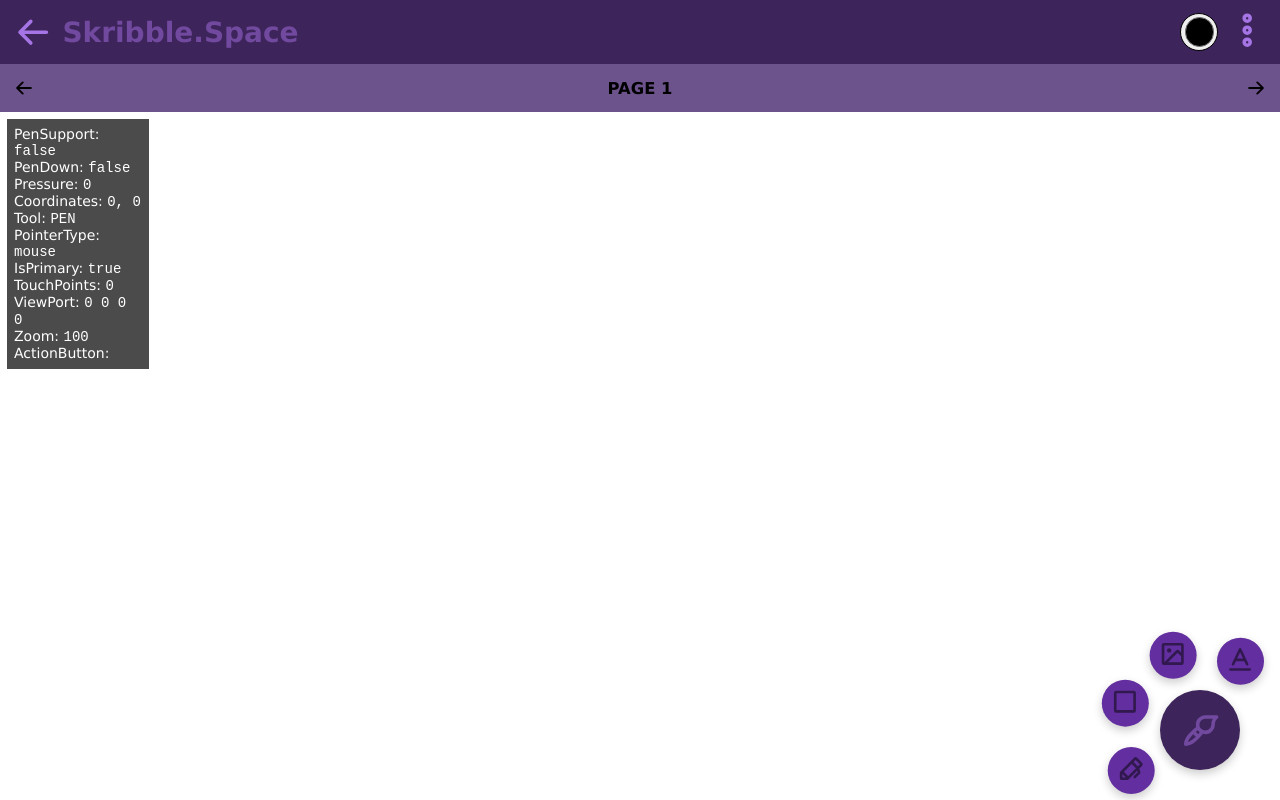
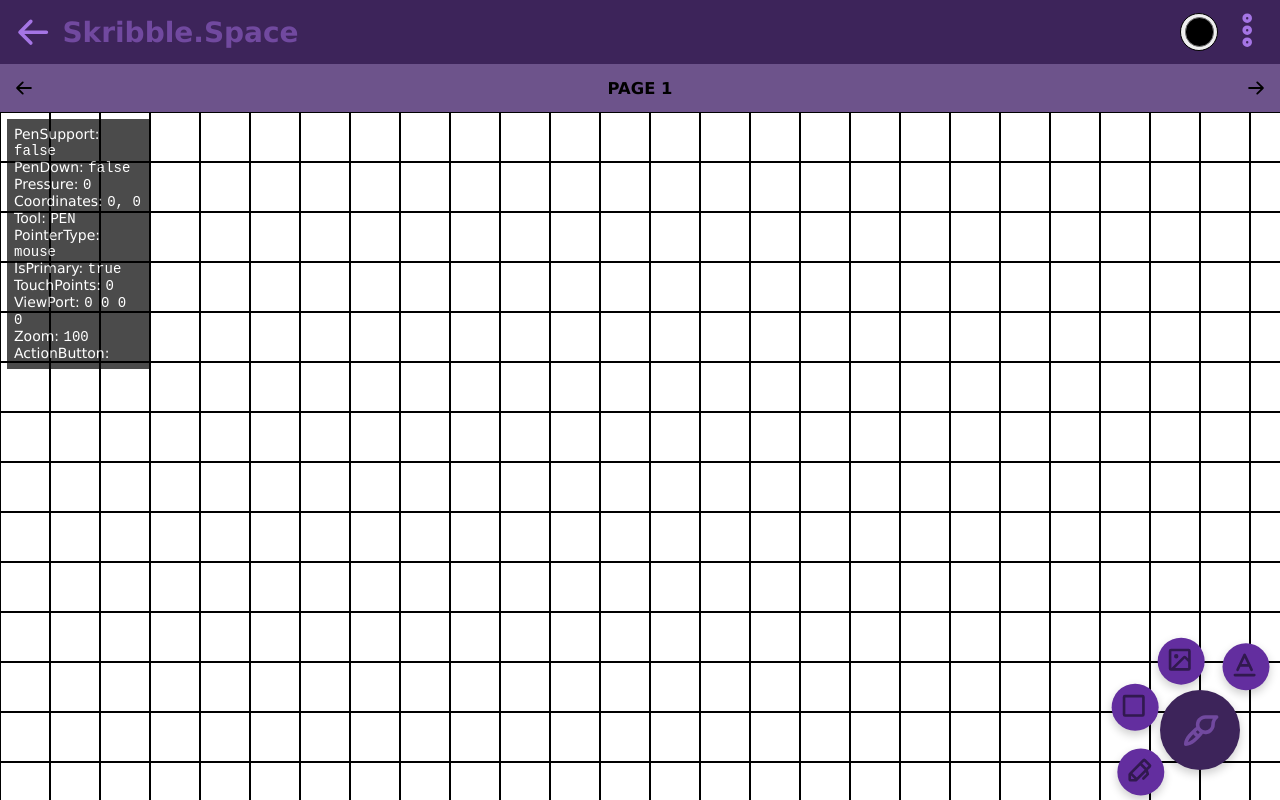
Before and after one commit to amathieson/skribble.space, a React (Vite) app: page / in a window 1280 px wide. Both pictures are taken after a click on the button 1200 px from the left and 730 px from the top of the page. Built offline with nearby package versions, Linux system fonts and the light colour scheme; a web font is replaced by a local one.

Commit message:
+ changed how fab works cause clicky button no click + added a grid overlay + hijacked Adam's code again

```diff
--- a/src/WebMindmap.jsx
+++ b/src/WebMindmap.jsx
@@ -1,10 +1,14 @@
 import React, { useEffect, useRef, useState } from 'react';
 import '@scss/_style.scss';
+import GridOverlay from "./components/canvas_functionality/GridOverlay.jsx";
 
 const WebMindMap = ({ penColor, backgroundColour = '#fff', actionDone }) => {
     const canvasRef = useRef(null);
     const svgRef = useRef(null);
     const svgBackRef = useRef(null);
+    const viewPortRef = useRef([0,0,0,0]);
+    const [viewPort, setViewPort] = useState([0,0,0,0]);
+
     const [debug, setDebug] = useState({
         penSupport: false,
         penDown: false,
@@ -66,7 +70,6 @@
         let zoom = 1;
         let center = [rect.width / 2, rect.height / 2];
         let rotation = 0;
-        let viewPort = [];
 
         // Helper for path conversion
         function catmullRomToBezier(points) {
@@ -103,15 +106,17 @@
             let vW = rect.width * 0.5 / z;
             let vH = rect.height * 0.5 / z;
             let vp = [c[0] - vW, c[1] - vH, vW * 2, vH * 2];
-            viewPort = vp;
+            viewPortRef.current = vp;
+            setViewPort(vp);
             svg.setAttribute('viewBox', vp.join(' '));
         }
         computeViewport(center, zoom);
         function projectViewPort(point) {
+            const vp = viewPortRef.current;
             return [
-                point[0]/rect.width*viewPort[2] + (center[0]-viewPort[2]/2),
-                point[1]/rect.height*viewPort[3] + (center[1]-viewPort[3]/2),
-            ]
+                (point[0] / rect.width) * vp[2] + vp[0],
+                (point[1] / rect.height) * vp[3] + vp[1],
+            ];
         }
 
         const updateDebug = (e) => {
@@ -301,6 +306,9 @@
 
             <svg id="vector" ref={svgRef}>
                 <rect x={0} y={0} ref={svgBackRef} fill={backgroundColour} />
+                <GridOverlay
+                    viewPort={viewPort}
+                />
             </svg>
         </div>
     );
--- /dev/null
+++ b/src/components/canvas_functionality/GridOverlay.jsx
@@ -0,0 +1,61 @@
+// noinspection com.intellij.reactbuddy.ArrayToJSXMapInspection
+
+import React from 'react';
+
+const GridOverlay = ({
+                         viewPort, // required: [x, y, width, height]
+                     }) => {
+    if (!viewPort || viewPort.length !== 4) return null;
+
+    const [x, y, width, height] = viewPort;
+    let gridSpacing = 50;
+    let gridLineColor = "#000";
+    let gridLineWidth = 2;
+
+    // Calculate aligned grid lines based on spacing inside viewport
+    const startX = Math.floor(x / gridSpacing) * gridSpacing;
+    const endX = Math.ceil((x + width) / gridSpacing) * gridSpacing;
+    const startY = Math.floor(y / gridSpacing) * gridSpacing;
+    const endY = Math.ceil((y + height) / gridSpacing) * gridSpacing;
+
+    const verticalLines = [];
+    for (let gx = startX; gx <= endX; gx += gridSpacing) {
+        verticalLines.push(
+            <line
+                key={`v${gx}`}
+                x1={gx}
+                y1={y}
+                x2={gx}
+                y2={y + height}
+                stroke={gridLineColor}
+                strokeWidth={gridLineWidth}
+            />
+        );
+    }
+
+    const horizontalLines = [];
+    for (let gy = startY; gy <= endY; gy += gridSpacing) {
+        horizontalLines.push(
+            <line
+                key={`h${gy}`}
+                x1={x}
+                y1={gy}
+                x2={x + width}
+                y2={gy}
+                stroke={gridLineColor}
+                strokeWidth={gridLineWidth}
+            />
+        );
+    }
+
+    return (
+        <>
+            <g className="grid-lines">
+                {verticalLines}
+                {horizontalLines}
+            </g>
+        </>
+    );
+};
+
+export default GridOverlay;
--- a/src/components/navigation/ToolFAB.jsx
+++ b/src/components/navigation/ToolFAB.jsx
@@ -19,14 +19,23 @@
         }
     };
 
+    const temp = () => {
+        console.log("We will do things soon!")
+    }
+
     return (
-        <button className={`floating_button ${fabState}`} onClick={toggleMenu}>
-            <Paintbrush className="fab_main_icon" />
-            <div className="smaller_circle"><Text /></div>
-            <div className="smaller_circle"><Image /></div>
-            <div className="smaller_circle"><Square /></div>
-            <div className="smaller_circle"><Pen /></div>
-        </button>
+        <div className={`fab_wrapper ${fabState}`}>
+            <button className="floating_button" onClick={toggleMenu}>
+                <Paintbrush className="fab_main_icon" />
+            </button>
+
+            <button className="smaller_circle" onClick={temp}><Text /></button>
+            <button className="smaller_circle" onClick={temp}><Image /></button>
+            <button className="smaller_circle" onClick={temp}><Square /></button>
+            <button className="smaller_circle" onClick={temp}><Pen /></button>
+        </div>
+
+
     );
 };
 
--- a/src/pages/Mindmap.jsx
+++ b/src/pages/Mindmap.jsx
@@ -34,13 +34,8 @@
                     setBackgroundColour={setBackgroundColour}
                 />
             </DropdownProvider>
-
             <WebMindMap penColor={penColor} backgroundColour={backgroundColour} actionDone={handleMinMapAction} />
             <ToolFAB />
-            <p>
-                lala the quick brown fox something lazy dog, lorem ipsum bla bla bla
-                un deux trois quatre cinq six
-            </p>
         </>
     );
 }
--- a/src/styles/mixins/_variables.scss
+++ b/src/styles/mixins/_variables.scss
@@ -30,4 +30,4 @@
 $num_circles: 4;
 
 // How far away the surrounding circles orbit
-$orbit_radius: 80px
+$orbit_radius: 77px
--- a/src/styles/navigation/_toolFAB.scss
+++ b/src/styles/navigation/_toolFAB.scss
@@ -7,12 +7,20 @@
 * ---------------------------------------
 */
 
+//Container for the FAB
+.fab_wrapper {
+  position: fixed;
+  bottom: 30px;
+  right: 40px;
+  width: 80px;
+  height: 80px;
+  overflow: visible;
+  z-index: 10;
+
+
   //centre button of fab
   .floating_button {
-  position: fixed;
-  z-index: 10;
-  bottom: 30px;
-  right: 40px;
+    position: relative;
     width: 80px;
     height: 80px;
     border-radius: 50%;
@@ -37,6 +45,7 @@
     outline: none;
   }
 
+}
 /**
 * ---------------------------------------
 * Icons
@@ -59,23 +68,21 @@
 
 // Base styles for smaller circles
 .smaller_circle {
+  all: unset;
   position: absolute;
+  top: 25%;
+  left: 30%;
   width: variables.$circle_size;
   height: variables.$circle_size;
   border-radius: 50%;
   background-color: colours.$purple_tertiary_dark;
   box-shadow: 0 4px 10px rgba(0, 0, 0, 0.2);
-
   opacity: 0;
   visibility: hidden;
-  pointer-events: none;
 
   transform-origin: center center;
   transform: scale(0) translate(0, 0);
-
-  transition-property: opacity, transform, visibility;
-  transition-duration: 0.8s;
-  transition-timing-function: ease-in-out;
+  transition: opacity 0.8s ease-in-out, transform 0.8s ease-in-out, visibility 0.8s ease-in-out;
 
   svg {
     height: variables.$circle_size_icons;
@@ -83,6 +90,16 @@
     color: colours.$circle_colour;
     padding: 8px;
   }
+
+}
+
+.smaller_circle:hover {
+  //todo: make a proper colour
+  background-color: colours.$purple_primary_dark_highlight;
+}
+
+.smaller_circle:focus {
+  outline: none;
 }
 
 // Positioning with CSS variables for orbit position
@@ -104,12 +121,12 @@
 }
 
 // Open state: visible, scaled up and translated outward
-.floating_button.open {
+.fab_wrapper.open {
   .smaller_circle {
     opacity: 1;
     visibility: visible;
+    transform: scale(1) translate(var(--x), var(--y));
     pointer-events: auto;
-    transform: scale(1) translate(var(--x), var(--y));
   }
 
   @for $i from 0 through $num_steps {
@@ -123,7 +140,7 @@
 }
 
 // Closed state: scaled down and centered
-.floating_button:not(.open) {
+.fab_wrapper:not(.open) {
   .smaller_circle {
     opacity: 0;
     visibility: hidden;
```
Lines whose indentation alone changed are shown as unchanged.
